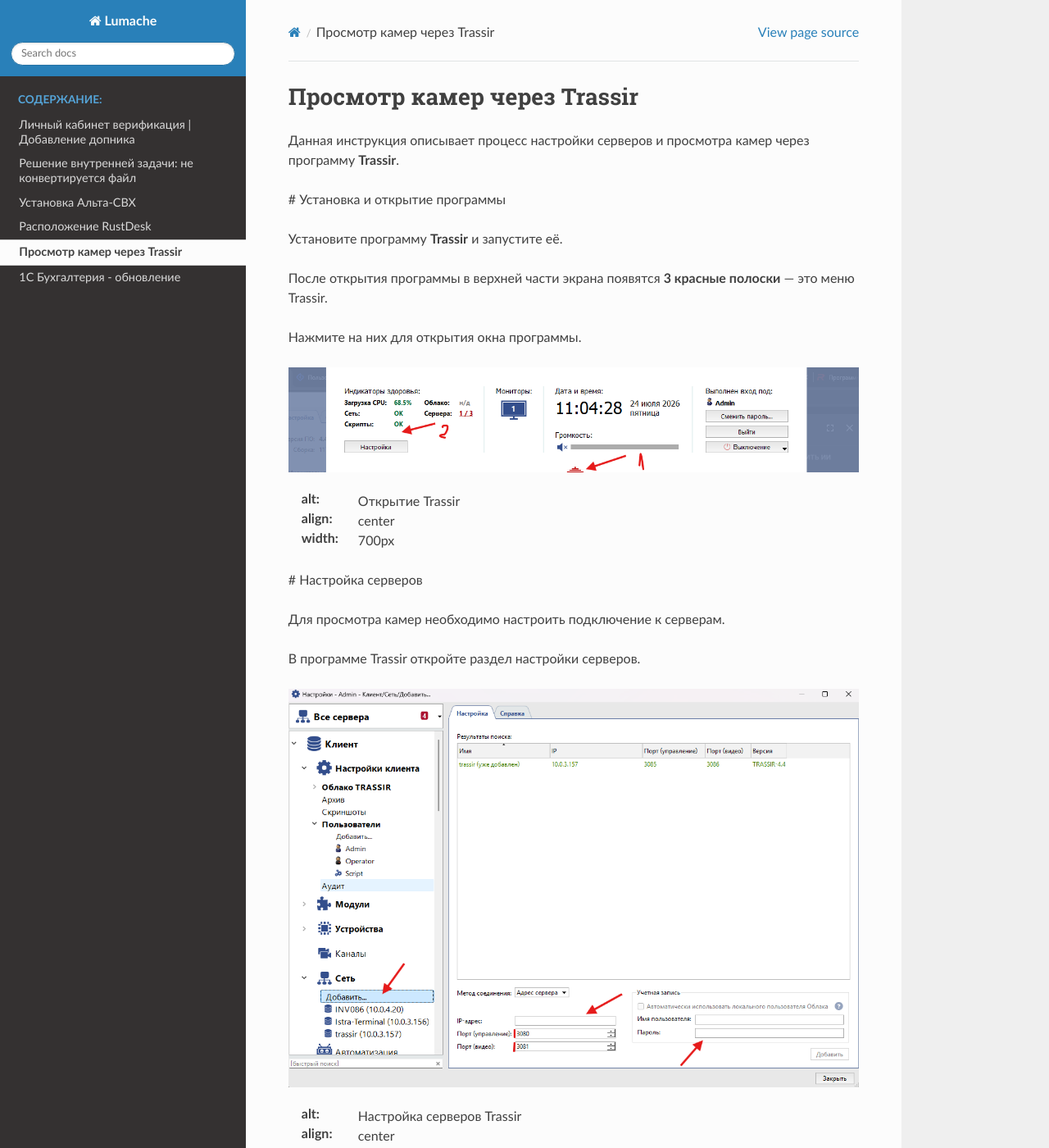
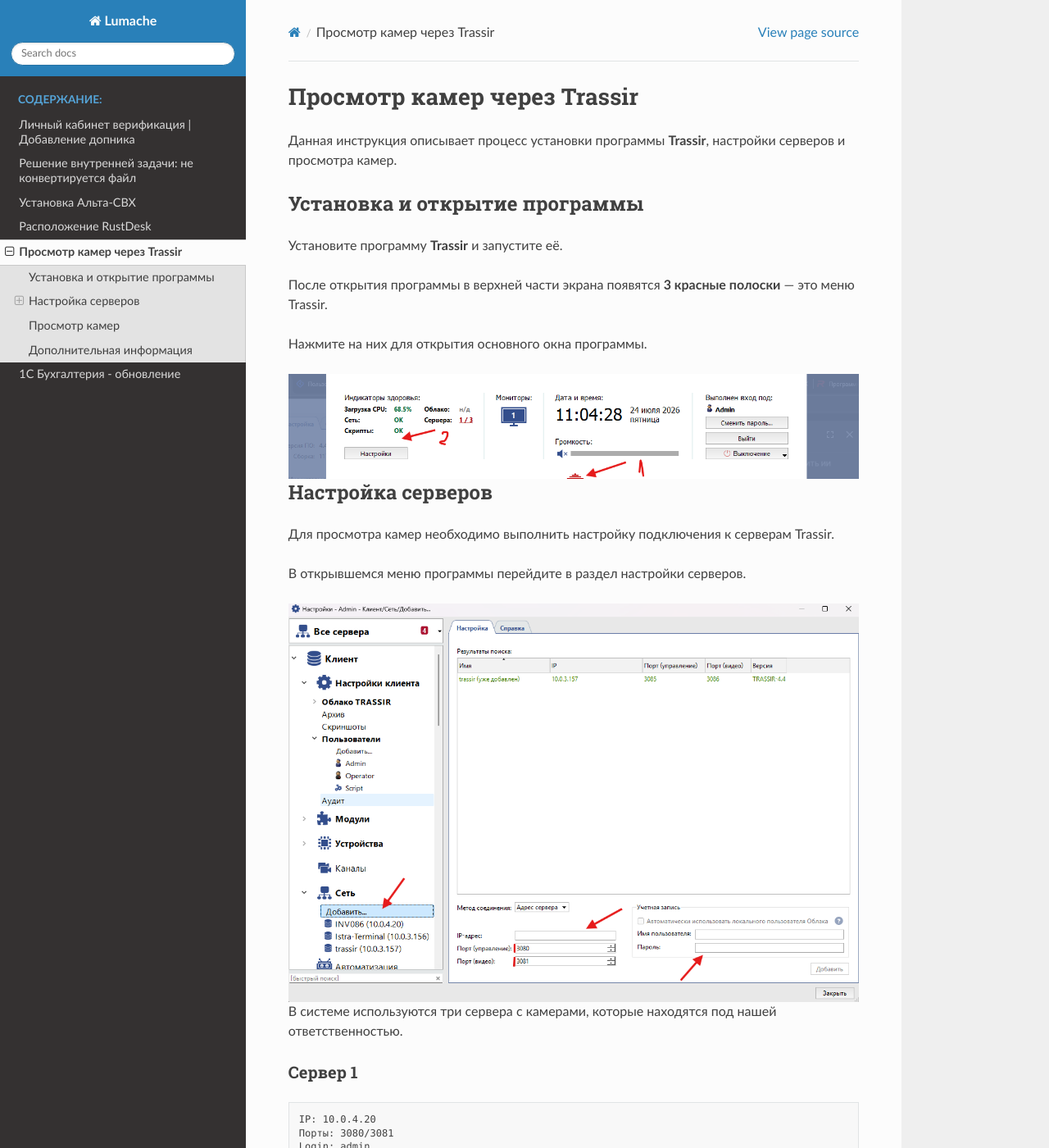
Before and after one commit to RdotF/docs, a Sphinx documentation site: the page built from docs/source/cameras.rst, in a window 1280 px wide and 1400 px high. Shown: the whole window at 82% size. Built offline with Sphinx 7.4.7 and the Read the Docs theme 3.1.0, drawn with Linux system fonts in a browser that asks for light colours; some of the changed text lies outside the part shown.

Commit message:
Update cameras.rst

```diff
--- a/docs/source/cameras.rst
+++ b/docs/source/cameras.rst
@@ -2,78 +2,97 @@
 Просмотр камер через Trassir
 =================================
 
-Данная инструкция описывает процесс настройки серверов и просмотра камер через программу **Trassir**.
+Данная инструкция описывает процесс установки программы **Trassir**, настройки серверов и просмотра камер.
 
-# Установка и открытие программы
+
+Установка и открытие программы
+==============================
 
 Установите программу **Trassir** и запустите её.
 
 После открытия программы в верхней части экрана появятся **3 красные полоски** — это меню Trassir.
 
-Нажмите на них для открытия окна программы.
+Нажмите на них для открытия основного окна программы.
+
 
 .. image:: images/camera-1.png
-:alt: Открытие Trassir
-:align: center
-:width: 700px
+   :alt: Открытие Trassir
+   :align: center
+   :width: 700px
 
-# Настройка серверов
 
-Для просмотра камер необходимо настроить подключение к серверам.
+Настройка серверов
+==================
 
-В программе Trassir откройте раздел настройки серверов.
+Для просмотра камер необходимо выполнить настройку подключения к серверам Trassir.
+
+В открывшемся меню программы перейдите в раздел настройки серверов.
+
 
 .. image:: images/camera-2.png
-:alt: Настройка серверов Trassir
-:align: center
-:width: 700px
+   :alt: Настройка серверов Trassir
+   :align: center
+   :width: 700px
 
-Используются следующие серверы камер:
 
-## Сервер 1
+В системе используются три сервера с камерами, которые находятся под нашей ответственностью.
+
+
+Сервер 1
+--------
 
 ::
 
-IP: 10.0.4.20
-Порты: 3080/3081
-Login: admin
-Password: 3140Xyz!
+   IP: 10.0.4.20
+   Порты: 3080/3081
+   Login: admin
+   Password: 3140Xyz!
 
-## Сервер 2
+
+Сервер 2
+--------
 
 ::
 
-IP: 10.0.3.156
-Порты: 3080/3081
-Login: admin
-Password: 0511wer.Full_Pro!!!
+   IP: 10.0.3.156
+   Порты: 3080/3081
+   Login: admin
+   Password: 0511wer.Full_Pro!!!
 
-## Сервер 3
+
+Сервер 3
+--------
 
 ::
 
-IP: 10.0.3.157
-Порты: 3085/3086
-Login: Admin
-Password: Tr13050tR!
+   IP: 10.0.3.157
+   Порты: 3085/3086
+   Login: Admin
+   Password: Tr13050tR!
 
-# Просмотр камер
 
-Для просмотра камер нажмите кнопку:
+Просмотр камер
+==============
+
+После добавления серверов для просмотра изображения необходимо открыть раздел:
 
 ::
 
-Монитор
+   Монитор
+
 
 .. image:: images/camera-3.png
-:alt: Просмотр камер Trassir
-:align: center
-:width: 700px
+   :alt: Просмотр камер Trassir
+   :align: center
+   :width: 700px
+
 
 После открытия монитора будут доступны подключенные камеры выбранного сервера.
 
-# Примечание
 
-Если указанные пароли не подходят, необходимо обратиться в Kaiten:
+Дополнительная информация
+=========================
+
+Если указанные данные для подключения не подходят, необходимо обратиться в Kaiten:
 
 https://istra-terminal.kaiten.ru/space/210771/boards/card/35659934
```
